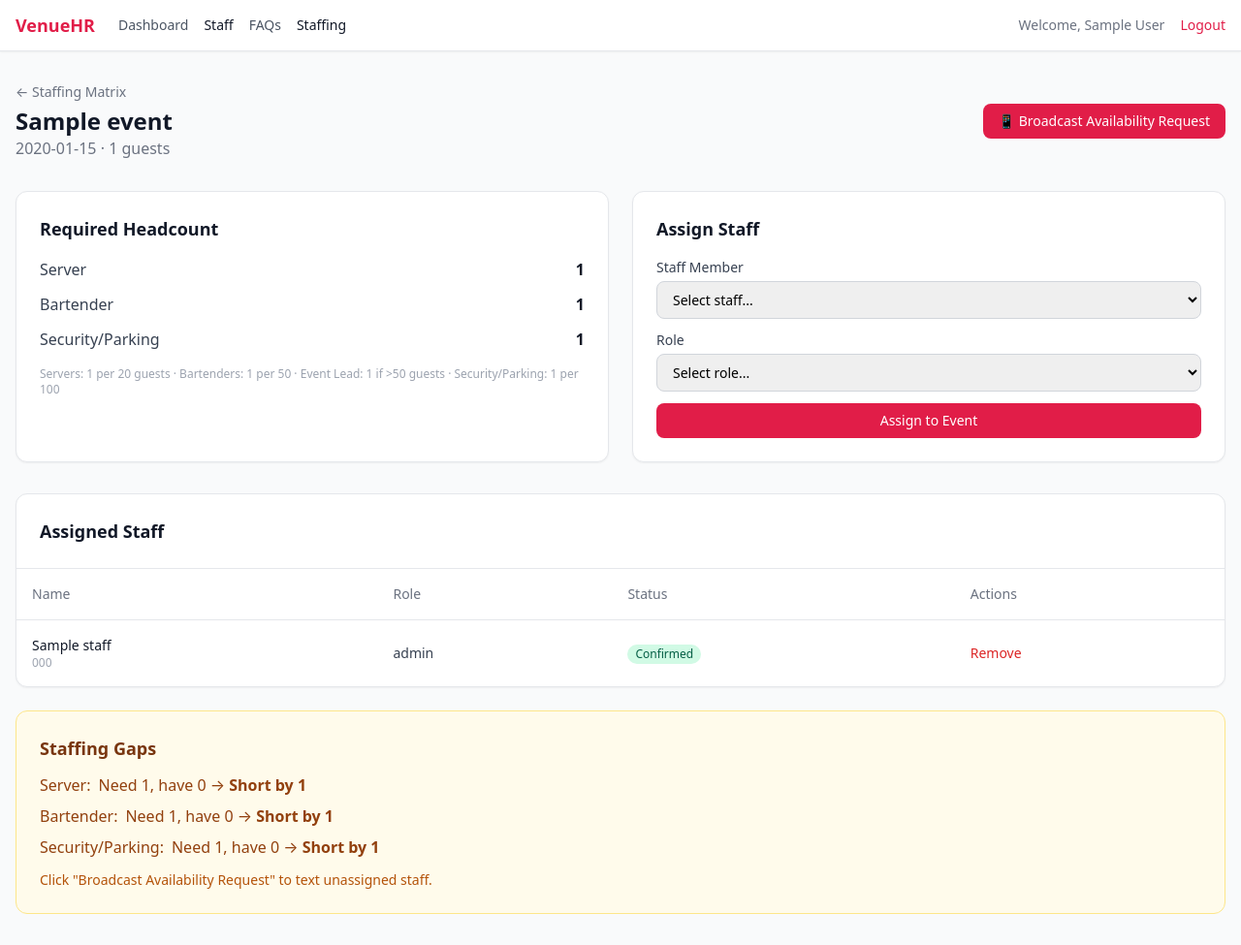
After one commit to wavesurgeai-art/venuehr, a Flask app: page /admin/staffing/1 in a window 1280 px wide. The commit adds this page. Shown: the whole page at 97% size. Run offline with Flask 3, Linux system fonts and the light colour scheme; the visitor is signed in with stand-in values (Sample User, id 1); tables that the repository leaves empty hold one stand-in row (values such as "Sample post"); parts of the project's set-up code (start-up, migrations or seed data) failed here and were passed over; some libraries are stand-ins or nearby versions.

Commit message:
feat: staffing matrix with event management, gap detection, SMS broadcast

```diff
--- a/app.py
+++ b/app.py
@@ -128,6 +128,31 @@ def init_db():
     c.execute('''CREATE TABLE IF NOT EXISTS venue_config (
         id INTEGER PRIMARY KEY CHECK (id = 1),
         venue_name TEXT NOT NULL DEFAULT 'Our Venue'
+    )''')
+    c.execute('''CREATE TABLE IF NOT EXISTS events (
+        id TEXT PRIMARY KEY,
+        date TEXT NOT NULL,
+        name TEXT NOT NULL,
+        guest_count INTEGER NOT NULL DEFAULT 0,
+        created_at TEXT NOT NULL
+    )''')
+    c.execute('''CREATE TABLE IF NOT EXISTS event_staffing (
+        id TEXT PRIMARY KEY,
+        event_id TEXT NOT NULL,
+        staff_id TEXT NOT NULL,
+        role TEXT NOT NULL,
+        confirmed INTEGER NOT NULL DEFAULT 0,
+        FOREIGN KEY (event_id) REFERENCES events(id),
+        FOREIGN KEY (staff_id) REFERENCES staff(id)
+    )''')
+    c.execute('''CREATE TABLE IF NOT EXISTS availability_requests (
+        id TEXT PRIMARY KEY,
+        event_id TEXT NOT NULL,
+        phone TEXT NOT NULL,
+        sent_at TEXT NOT NULL,
+        responded INTEGER NOT NULL DEFAULT 0,
+        response TEXT,
+        FOREIGN KEY (event_id) REFERENCES events(id)
     )''')
     # Seed default venue config
     c.execute('INSERT OR IGNORE INTO venue_config (id, venue_name) VALUES (1, ?)', ('Our Venue',))
@@ -448,7 +473,168 @@ def admin_faq_delete(faq_id):
     flash('FAQ deleted.', 'success')
     return redirect(url_for('admin_faqs'))
 
-# ─── Twilio SMS Auto-Reply (FAQ) ─────────────────────────────────────────────
+# ─── Staffing Matrix Routes ───────────────────────────────────────────────────
+
+@app.route('/admin/staffing', methods=['GET', 'POST'])
+@login_required
+def staffing_matrix():
+    """Staffing calculator and event staffing management."""
+    conn = get_db()
+    c = conn.cursor()
+
+    if request.method == 'POST':
+        action = request.form.get('action')
+        if action == 'create_event':
+            event_id = str(uuid.uuid4())
+            c.execute('''INSERT INTO events (id, date, name, guest_count, created_at)
+                         VALUES (?, ?, ?, ?, ?)''',
+                     (event_id, request.form.get('date'), request.form.get('name'),
+                      int(request.form.get('guest_count', 0)), datetime.utcnow().isoformat()))
+            conn.commit()
+            flash(f'Event created.', 'success')
+        elif action == 'assign_staff':
+            event_id = request.form.get('event_id')
+            staff_id = request.form.get('staff_id')
+            role = request.form.get('role')
+            c.execute('SELECT id FROM event_staffing WHERE event_id=? AND staff_id=?', (event_id, staff_id))
+            if not c.fetchone():
+                c.execute('INSERT INTO event_staffing (id, event_id, staff_id, role, confirmed) VALUES (?, ?, ?, ?, 0)',
+                          (str(uuid.uuid4()), event_id, staff_id, role))
+                conn.commit()
+                flash('Staff assigned.', 'success')
+        elif action == 'confirm_staff':
+            staffing_id = request.form.get('staffing_id')
+            c.execute('UPDATE event_staffing SET confirmed=1 WHERE id=?', (staffing_id,))
+            conn.commit()
+            flash('Staff confirmed.', 'success')
+        elif action == 'remove_staff':
+            staffing_id = request.form.get('staffing_id')
+            c.execute('DELETE FROM event_staffing WHERE id=?', (staffing_id,))
+            conn.commit()
+            flash('Staff removed.', 'success')
+        conn.close()
+        return redirect(url_for('staffing_matrix'))
+
+    # Load events
+    c.execute('SELECT * FROM events ORDER BY date DESC')
+    events = c.fetchall()
+
+    # Load staff pool
+    c.execute('SELECT * FROM staff ORDER BY name')
+    all_staff = c.fetchall()
+
+    conn.close()
+    return render_template('admin_staffing.html', events=events, all_staff=all_staff, admin_name=session.get('admin_name'))
+
+@app.route('/admin/staffing/<event_id>')
+@login_required
+def staffing_detail(event_id):
+    """Staffing plan for a specific event."""
+    conn = get_db()
+    c = conn.cursor()
+    c.execute('SELECT * FROM events WHERE id=?', (event_id,))
+    event = c.fetchone()
+    if not event:
+        flash('Event not found.', 'error')
+        return redirect(url_for('staffing_matrix'))
+    c.execute('''SELECT es.*, s.name as staff_name, s.phone as staff_phone
+                 FROM event_staffing es JOIN staff s ON es.staff_id=s.id
+                 WHERE es.event_id=?''', (event_id,))
+    assignments = c.fetchall()
+    c.execute('SELECT * FROM staff ORDER BY name')
+    all_staff = c.fetchall()
+    conn.close()
+
+    guest_count = event['guest_count']
+    # Staffing ratios
+    required = {
+        'Server': max(1, guest_count // 20),
+        'Bartender': max(1, guest_count // 50),
+        'Event Lead': 1 if guest_count > 50 else 0,
+        'Security/Parking': max(1, guest_count // 100),
+    }
+    # Compute gaps
+    assigned_by_role = {}
+    for a in assignments:
+        assigned_by_role[a['role']] = assigned_by_role.get(a['role'], 0) + 1
+    gaps = []
+    for role, needed in required.items():
+        if needed > 0:
+            have = assigned_by_role.get(role, 0)
+            if have < needed:
+                gaps.append({'role': role, 'needed': needed, 'have': have, 'short': needed - have})
+
+    return render_template('admin_staffing_detail.html', event=event, assignments=assignments,
+                           all_staff=all_staff, required=required, gaps=gaps, admin_name=session.get('admin_name'))
+
+@app.route('/admin/staffing/<event_id>/broadcast', methods=['POST'])
+@login_required
+def staffing_broadcast(event_id):
+    """Send availability SMS to all unassigned staff."""
+    conn = get_db()
+    c = conn.cursor()
+    c.execute('SELECT * FROM events WHERE id=?', (event_id,))
+    event = c.fetchone()
+    if not event:
+        flash('Event not found.', 'error')
+        conn.close()
+        return redirect(url_for('staffing_matrix'))
+
+    c.execute('''SELECT s.* FROM staff s
+                 WHERE s.id NOT IN (SELECT staff_id FROM event_staffing WHERE event_id=?)
+                 ORDER BY s.name''', (event_id,))
+    unassigned = c.fetchall()
+    conn.close()
+
+    # Send SMS to each
+    venue_name = get_venue_name()
+    msg = (f"Hi! {venue_name} needs staff for an upcoming event.\n\n"
+           f"Event: {event['name']}\n"
+           f"Date: {event['date']}\n"
+           f"Guests: {event['guest_count']}\n\n"
+           f"Reply CONFIRM if you're available, or DECLINE if not.")
+
+    sent = 0
+    for staff in unassigned:
+        if staff['phone']:
+            send_sms_alert(staff['phone'], msg)
+            sent += 1
+
+    flash(f'Availability request sent to {sent} staff members.', 'success')
+    return redirect(url_for('staffing_detail', event_id=event_id))
+
+@app.route('/admin/events', methods=['GET', 'POST'])
+@login_required
+def events_list():
+    """List and manage events."""
+    conn = get_db()
+    c = conn.cursor()
+    if request.method == 'POST':
+        event_id = str(uuid.uuid4())
+        c.execute('INSERT INTO events (id, date, name, guest_count, created_at) VALUES (?, ?, ?, ?, ?)',
+                  (event_id, request.form.get('date'), request.form.get('name'),
+                   int(request.form.get('guest_count', 0)), datetime.utcnow().isoformat()))
+        conn.commit()
+        flash('Event created.', 'success')
+    c.execute('SELECT * FROM events ORDER BY date DESC')
+    events = c.fetchall()
+    conn.close()
+    return render_template('admin_events.html', events=events, admin_name=session.get('admin_name'))
+
+def send_sms_alert(phone, message):
+    """Send an outbound SMS (uses Twilio if configured)."""
+    if not phone:
+        return
+    try:
+        from twilio.rest import Client
+        from twilio.twiml.messaging_response import MessagingResponse
+        if TWILIO_ACCOUNT_SID and TWILIO_AUTH_TOKEN and TWILIO_PHONE_NUMBER:
+            client = Client(TWILIO_ACCOUNT_SID, TWILIO_AUTH_TOKEN)
+            client.messages.create(body=message, from_=TWILIO_PHONE_NUMBER, to=phone)
+    except Exception:
+        app.logger.warning(f'Could not send SMS to {phone}')
+
+
 
 TWILIO_ACCOUNT_SID = os.environ.get('TWILIO_ACCOUNT_SID', '')
 TWILIO_AUTH_TOKEN = os.environ.get('TWILIO_AUTH_TOKEN', '')
--- /dev/null
+++ b/templates/admin_staffing_detail.html
@@ -0,0 +1,147 @@
+{% extends "base.html" %}
+
+{% block title %}{{ event.name }} Staffing — VenueHR{% endblock %}
+
+{% block content %}
+<div class="mb-8 flex items-center justify-between">
+    <div>
+        <div class="text-sm text-gray-500 mb-1">
+            <a href="{{ url_for('staffing_matrix') }}" class="hover:text-rose-600">← Staffing Matrix</a>
+        </div>
+        <h1 class="text-2xl font-bold text-gray-900">{{ event.name }}</h1>
+        <p class="text-gray-500">{{ event.date }} · {{ event.guest_count }} guests</p>
+    </div>
+    <form method="POST" action="{{ url_for('staffing_broadcast', event_id=event.id) }}">
+        <button type="submit" class="bg-rose-600 text-white px-4 py-2 rounded-lg text-sm font-medium hover:bg-rose-700">
+            📱 Broadcast Availability Request
+        </button>
+    </form>
+</div>
+
+<div class="grid grid-cols-1 md:grid-cols-2 gap-6 mb-8">
+    <!-- Required Staffing -->
+    <div class="bg-white rounded-xl shadow-sm p-6 border border-gray-200">
+        <h2 class="text-lg font-semibold text-gray-900 mb-4">Required Headcount</h2>
+        <div class="space-y-3">
+            {% for role, needed in required.items() %}
+            {% if needed > 0 %}
+            <div class="flex items-center justify-between">
+                <span class="text-gray-700">{{ role }}</span>
+                <span class="font-bold text-gray-900">{{ needed }}</span>
+            </div>
+            {% endif %}
+            {% endfor %}
+        </div>
+        <p class="text-xs text-gray-400 mt-4">
+            Servers: 1 per 20 guests · Bartenders: 1 per 50 · Event Lead: 1 if &gt;50 guests · Security/Parking: 1 per 100
+        </p>
+    </div>
+
+    <!-- Add Staff -->
+    <div class="bg-white rounded-xl shadow-sm p-6 border border-gray-200">
+        <h2 class="text-lg font-semibold text-gray-900 mb-4">Assign Staff</h2>
+        <form method="POST">
+            <input type="hidden" name="action" value="assign_staff">
+            <div class="space-y-3">
+                <div>
+                    <label class="block text-sm font-medium text-gray-700 mb-1">Staff Member</label>
+                    <select name="staff_id" required class="w-full border border-gray-300 rounded-lg px-3 py-2 text-sm">
+                        <option value="">Select staff...</option>
+                        {% for s in all_staff %}
+                        <option value="{{ s.id }}">{{ s.name }} ({{ s.role }})</option>
+                        {% endfor %}
+                    </select>
+                </div>
+                <div>
+                    <label class="block text-sm font-medium text-gray-700 mb-1">Role</label>
+                    <select name="role" required class="w-full border border-gray-300 rounded-lg px-3 py-2 text-sm">
+                        <option value="">Select role...</option>
+                        <option value="Server">Server</option>
+                        <option value="Bartender">Bartender</option>
+                        <option value="Event Lead">Event Lead</option>
+                        <option value="Security/Parking">Security/Parking</option>
+                    </select>
+                </div>
+                <button type="submit" class="w-full bg-rose-600 text-white px-4 py-2 rounded-lg text-sm font-medium hover:bg-rose-700">
+                    Assign to Event
+                </button>
+            </div>
+        </form>
+    </div>
+</div>
+
+<!-- Assigned Staff -->
+<div class="bg-white rounded-xl shadow-sm border border-gray-200">
+    <div class="p-6 border-b border-gray-200">
+        <h2 class="text-lg font-semibold text-gray-900">Assigned Staff</h2>
+    </div>
+    {% if assignments %}
+    <table class="w-full text-sm">
+        <thead>
+            <tr class="text-left text-gray-500 border-b">
+                <th class="p-4 font-medium">Name</th>
+                <th class="p-4 font-medium">Role</th>
+                <th class="p-4 font-medium">Status</th>
+                <th class="p-4 font-medium">Actions</th>
+            </tr>
+        </thead>
+        <tbody class="divide-y">
+            {% for a in assignments %}
+            <tr>
+                <td class="p-4 font-medium text-gray-900">
+                    {{ a.staff_name }}
+                    <div class="text-xs text-gray-400">{{ a.staff_phone or 'No phone' }}</div>
+                </td>
+                <td class="p-4 text-gray-700">{{ a.role }}</td>
+                <td class="p-4">
+                    {% if a.confirmed %}
+                    <span class="inline-flex items-center px-2 py-0.5 rounded-full text-xs font-medium bg-emerald-100 text-emerald-800">Confirmed</span>
+                    {% else %}
+                    <span class="inline-flex items-center px-2 py-0.5 rounded-full text-xs font-medium bg-amber-100 text-amber-800">Pending</span>
+                    {% endif %}
+                </td>
+                <td class="p-4">
+                    <div class="flex gap-2">
+                        {% if not a.confirmed %}
+                        <form method="POST" class="inline">
+                            <input type="hidden" name="action" value="confirm_staff">
+                            <input type="hidden" name="staffing_id" value="{{ a.id }}">
+                            <button type="submit" class="text-emerald-600 hover:text-emerald-700 text-sm font-medium">Confirm</button>
+                        </form>
+                        {% endif %}
+                        <form method="POST" class="inline">
+                            <input type="hidden" name="action" value="remove_staff">
+                            <input type="hidden" name="staffing_id" value="{{ a.id }}">
+                            <button type="submit" class="text-red-600 hover:text-red-700 text-sm font-medium">Remove</button>
+                        </form>
+                    </div>
+                </td>
+            </tr>
+            {% endfor %}
+        </tbody>
+    </table>
+    {% else %}
+    <div class="p-12 text-center text-gray-400">
+        No staff assigned yet. Use the form above to assign team members.
+    </div>
+    {% endif %}
+</div>
+
+<!-- Staffing Gaps -->
+<div class="mt-6 bg-amber-50 rounded-xl p-6 border border-amber-200">
+    <h2 class="text-lg font-semibold text-amber-900 mb-3">Staffing Gaps</h2>
+    {% if gaps %}
+    <div class="space-y-2">
+        {% for gap in gaps %}
+        <div class="flex items-center gap-2 text-amber-800">
+            <span class="font-medium">{{ gap.role }}:</span>
+            <span>Need {{ gap.needed }}, have {{ gap.have }} → <strong>Short by {{ gap.short }}</strong></span>
+        </div>
+        {% endfor %}
+    </div>
+    <p class="text-sm text-amber-700 mt-3">Click "Broadcast Availability Request" to text unassigned staff.</p>
+    {% else %}
+    <p class="text-amber-800">All roles fully staffed! ✓</p>
+    {% endif %}
+</div>
+{% endblock %}
--- a/templates/base.html
+++ b/templates/base.html
@@ -23,6 +23,7 @@
                     <a href="{{ url_for('dashboard') }}" class="hover:text-gray-900 {% if request.endpoint == 'dashboard' %}text-gray-900 font-medium{% endif %}">Dashboard</a>
                     <a href="{{ url_for('staff_list') }}" class="hover:text-gray-900 {% if request.endpoint and 'staff' in request.endpoint %}text-gray-900 font-medium{% endif %}">Staff</a>
                     <a href="{{ url_for('admin_faqs') }}" class="hover:text-gray-900 {% if request.endpoint and 'faq' in request.endpoint %}text-gray-900 font-medium{% endif %}">FAQs</a>
+                    <a href="{{ url_for('staffing_matrix') }}" class="hover:text-gray-900 {% if request.endpoint and 'staffing' in request.endpoint %}text-gray-900 font-medium{% endif %}">Staffing</a>
                 </div>
             </div>
             <div class="flex items-center gap-4">
```
Also changed, not shown: SPEC.md (+28 -1 lines), templates/admin_staffing.html (added, +83 -0 lines).
